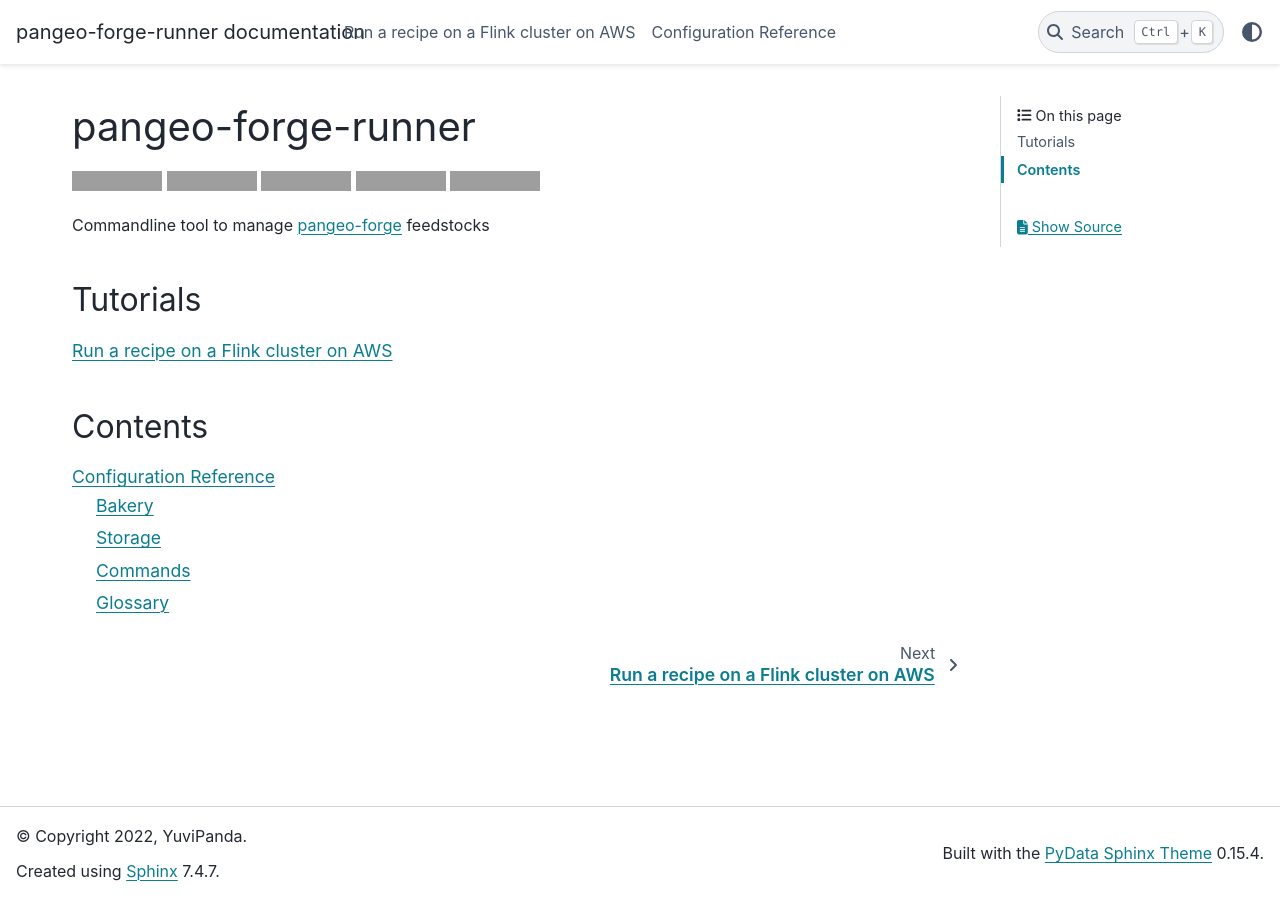
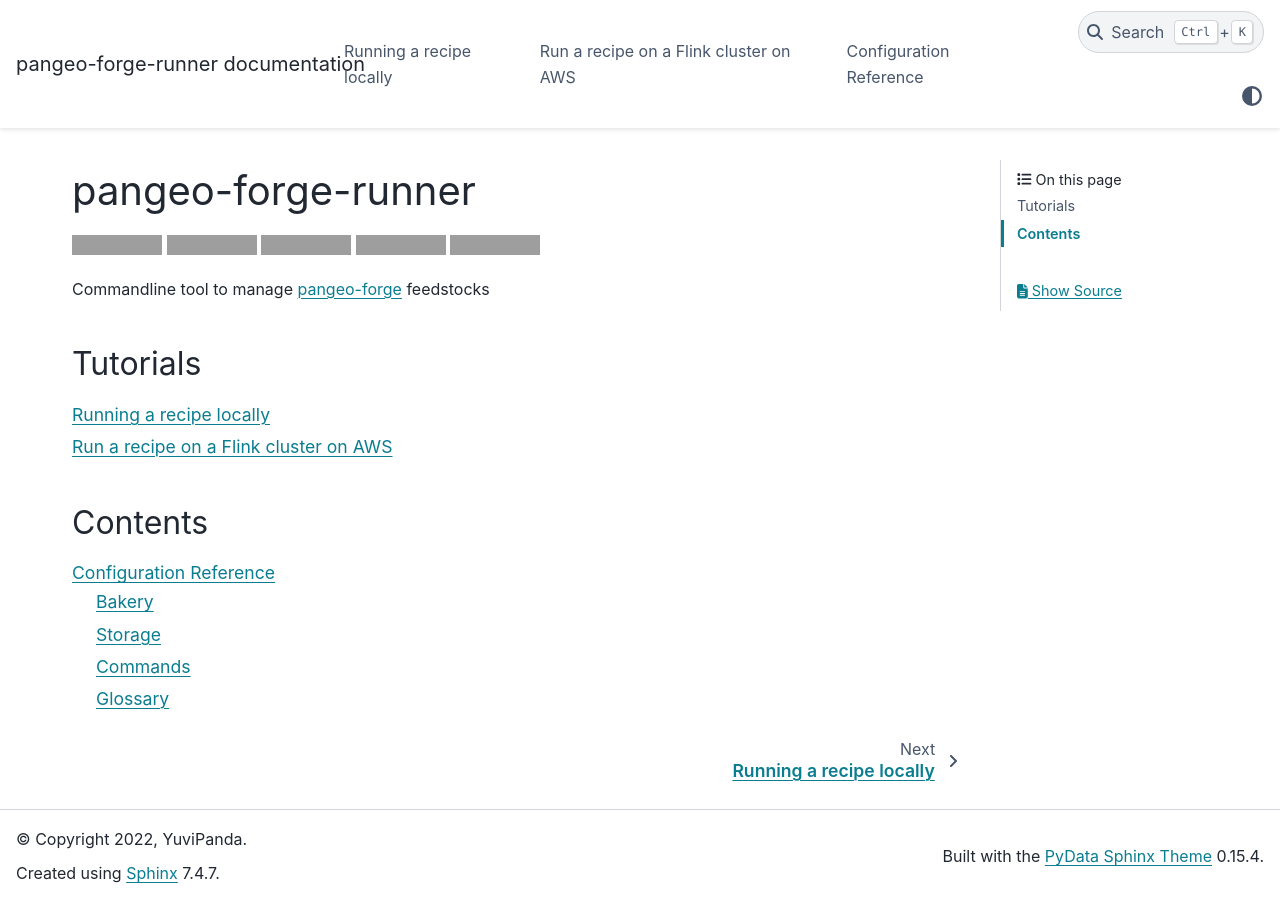
Before and after one commit to pangeo-forge/pangeo-forge-runner, a Sphinx documentation site: the page built from docs/index.md, in a window 1280 px wide. Built offline with Sphinx 7.4.7 and the PyData theme 0.15.4, drawn with Linux system fonts in a browser that asks for light colours; some of the changed lines change nothing that is shown; grey boxes are pictures that could not be loaded.

Commit message:
Add documentation on how to run recipes locally

````diff
--- a/docs/index.md
+++ b/docs/index.md
@@ -14,6 +14,7 @@
 ```{toctree}
 :maxdepth: 1
 
+tutorial/local
 tutorial/flink
 ```
 
--- /dev/null
+++ b/docs/tutorial/local.md
@@ -0,0 +1,144 @@
+# Running a recipe locally
+
+`pangeo-forge-runner` supports baking your recipes locally, primarily so you
+can test the exact setup that will be used to bake your recipe on the cloud.
+This allows for fast iteration on your recipe, while guaranteeing that the
+behavior you see on your local system is what you will get when running
+scaled out on the cloud.
+
+## Clone a sample recipe repo to work on
+
+This tutorial will work with any recipe, but to simplify things we will use
+this pruned [GPCP Recipe](https://github.com/pforgetest/gpcp-from-gcs-feedstock/)
+that pulls a subset of GPCPC netcdf files from Google Cloud storage and writes it
+out as Zarr. The config we have setup for `pangeo-forge-runner` will fetch the
+files from remote storage only once on your system, caching it so future runs
+will be faster.
+
+This same setup would work for any recipe!
+
+1. Clone a copy of the recipe to work on:
+
+   ```bash
+   git clone https://github.com/pforgetest/gpcp-from-gcs-feedstock
+   cd gpcp-from-gcs-feedstock
+   ```
+
+   You can make edits to this if you would like.
+
+2. Setup a virtual environment that will contain `pangeo-forge-runner` and
+   any other dependencies this recipe will need. We use a `venv` here,
+   but you may also use `conda` or other python package management setup you
+   are familiar with.
+
+   ```bash
+   python -m venv venv
+   source venv/bin/activate
+   ```
+
+3. Install `pangeo-forge-runner` into this environment.
+
+   ```bash
+   pip install pangeo-forge-runner
+   ```
+
+Now you're ready to go!
+
+## Setting up config file
+
+Construct a `local_config.py` file that describes where the output
+data should go, and what should be used for caching the input files. Since we just
+want to test locally, these can point to the local filesystem!
+
+```
+# Let's put all our data on the same dir as this config file
+from pathlib import Path
+import os
+HERE = Path(__file__).parent
+
+DATA_PREFIX = HERE / 'data'
+os.makedirs(DATA_PREFIX, exists_ok=True)
+
+# Target output should be partitioned by job id
+c.TargetStorage.root_path = f"{DATA_PREFIX}/{{job}}"
+
+c.InputCacheStorage.fsspec_class = c.TargetStorage.fsspec_class
+c.InputCacheStorage.fsspec_args = c.TargetStorage.fsspec_args
+
+# Input data cache should *not* be partitioned by job id, as we want to get the datafile
+# from the source only once
+c.InputCacheStorage.root_path = f"{DATA_PREFIX}/cache/input"
+
+c.MetadataCacheStorage.fsspec_class = c.TargetStorage.fsspec_class
+c.MetadataCacheStorage.fsspec_args = c.TargetStorage.fsspec_args
+# Metadata cache should be per job, as kwargs changing can change metadata
+c.MetadataCacheStorage.root_path = f"{DATA_PREFIX}/{{job}}/cache/metadata"
+```
+
+This will create a directory called `data` in the same directory this
+config file is located in, and put all outputs and caches in there. To
+speed up multiple runs, input files will be cached under the `data/cache`
+directory.
+
+## Run a pruned version of your recipe
+
+You're all set to run your recipe now!
+
+```bash
+pangeo-forge-runner bake \
+    --config local_config.py \
+    --repo . \
+    --Bake.job_name=test1 \
+    --prune
+```
+
+This should run for a few seconds, and your output Zarr should now be
+in `output/tests1`! Let's explore the various parameters passed.
+
+1. `--config local_config.py` specifies the config file we want `pangeo-forge-runner`
+   to read. If we were to try to run this on GCP or AWS, we can have additional
+   `aws_config.py` or `gcp_config.py` files, and just pass those instead - everything
+   else can remain the same. By putting most config into files, this also eases
+   collaboration - multiple people can know they're running the same config.
+2. `--repo .` specifies that we want the current directory to be treated as a recipe
+   and run. This can instead point to a git repo, zenodo URI, etc as needed.
+3. `--Bake.job_name=test1` specifies a unique job name for this particular run.
+   In our `local_config.py`, we use this name to create the output directory. If
+   not specified, this would be autogenerated.
+4. `--prune` specifies we only want to run the recipe on about 2 input files, rather
+   than on everything. This makes for fast turnaround time and easy testing.
+
+You can test the created Zarr store by opening it with `xarray`
+
+```python
+>>> import xarray as xr
+>>> ds = xr.open_zarr("data/test1/gpcp")
+>>> ds
+<xarray.Dataset>
+Dimensions:      (latitude: 180, nv: 2, longitude: 360, time: 2)
+Coordinates:
+  * latitude     (latitude) float32 -90.0 -89.0 -88.0 -87.0 ... 87.0 88.0 89.0
+  * longitude    (longitude) float32 0.0 1.0 2.0 3.0 ... 356.0 357.0 358.0 359.0
+  * time         (time) datetime64[ns] 1996-10-01 1996-10-02
+Dimensions without coordinates: nv
+Data variables:
+    lat_bounds   (latitude, nv) float32 dask.array<chunksize=(180, 2), meta=np.ndarray>
+    lon_bounds   (longitude, nv) float32 dask.array<chunksize=(360, 2), meta=np.ndarray>
+    precip       (time, latitude, longitude) float32 dask.array<chunksize=(1, 180, 360), meta=np.ndarray>
+    time_bounds  (time, nv) datetime64[ns] dask.array<chunksize=(1, 2), meta=np.ndarray>
+Attributes: (12/41)
+    Conventions:                CF-1.6, ACDD 1.3
+    Metadata_Conventions:       CF-1.6, Unidata Dataset Discovery v1.0, NOAA ...
+    acknowledgment:             This project was supported in part by a grant...
+    cdm_data_type:              Grid
+    cdr_program:                NOAA Climate Data Record Program for satellit...
+    cdr_variable:               precipitation
+    ...                         ...
+    sensor:                     Imager, TOVS > TIROS Operational Vertical Sou...
+    spatial_resolution:         1 degree
+    standard_name_vocabulary:   CF Standard Name Table (v41, 22 February 2017)
+    summary:                    Global Precipitation Climatology Project (GPC...
+    time_coverage_duration:     P1D
+    title:                      Global Precipitation Climatatology Project (G...
+>>>
+```
````
